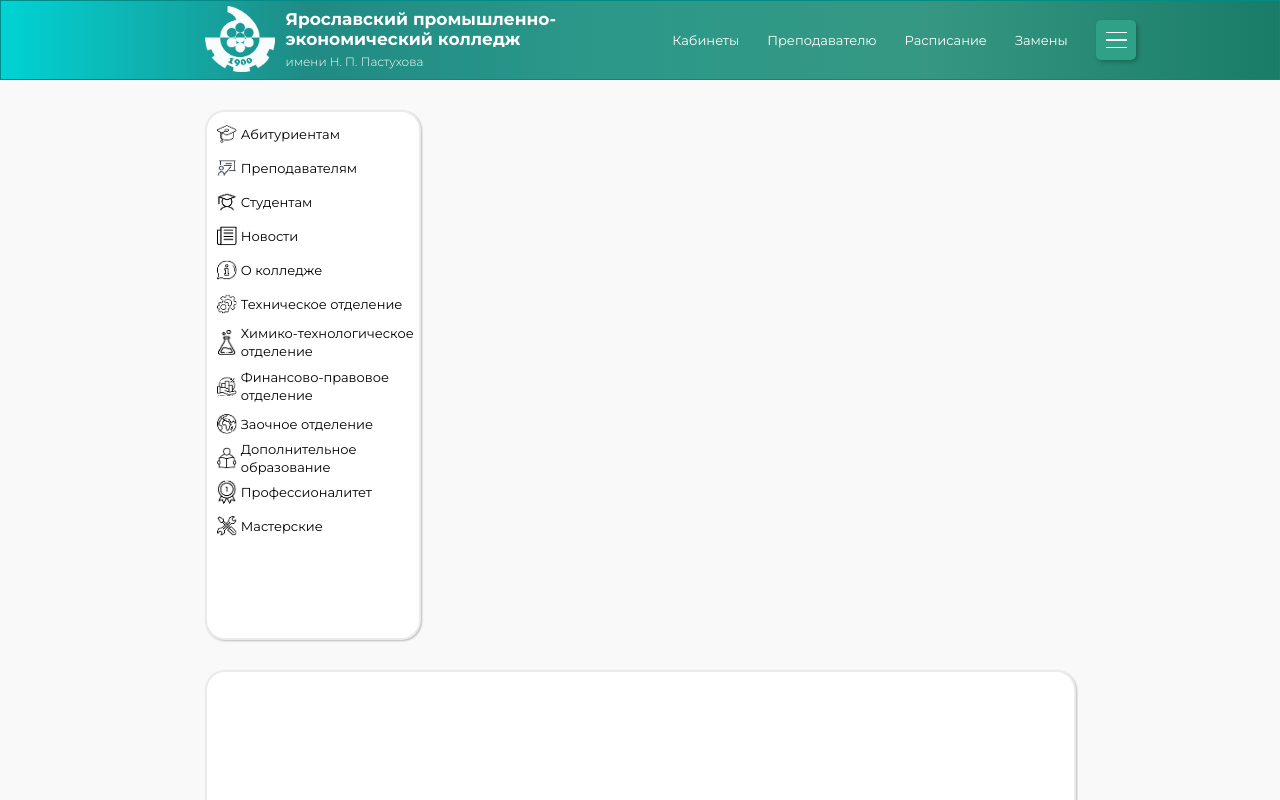
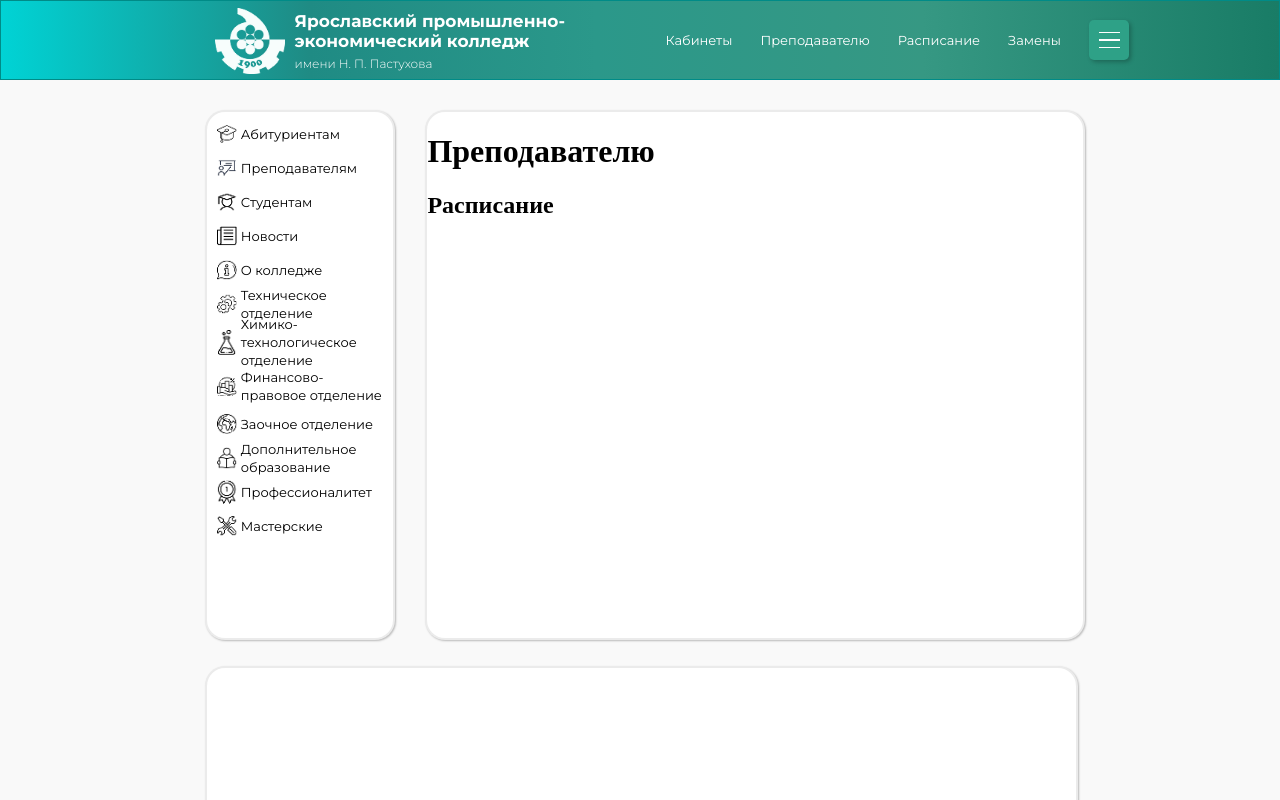
Before and after one commit to chikibambony137/ypec, a Vue app in the folder frontend/: page /forteacher in a window 1280 px wide. Shown: the top 800 px of the page. Built offline with nearby package versions, Linux system fonts and the light colour scheme.

Commit message:
add header components and fix some issues

```diff
--- a/frontend/src/App.vue
+++ b/frontend/src/App.vue
@@ -45,7 +45,7 @@
         flex-direction: column;
 
         width: 100%;
-        height: 2104px;
+        height: 1620px;
         min-width: 1000px;
     }
 
@@ -74,7 +74,7 @@
         margin-bottom: 30px;
 
         display: grid;
-        grid-template-columns: 25% 75%;
+        grid-template-columns: 22% 79%;
         grid-template-rows: 40% 57.69%;
         grid-template-areas:
             "menu info"
@@ -86,7 +86,7 @@
         top: 0;
         width: 67.7%;
         min-width: 800px;
-        height: 63%;
+        height: 1315px;
     }
 
     .menu {
@@ -113,7 +113,7 @@
     .body {
         position: relative;
         grid-area: body;
-        width: 97.2%;
+        width: 96.5%;
         height: 100%;
         margin-top: 30px;
 
--- a/frontend/src/assets/main.css
+++ b/frontend/src/assets/main.css
@@ -15,31 +15,8 @@
   font-weight: normal;
 }
 
-a,
-.green {
+a {
   text-decoration: none;
-  color: hsla(160, 100%, 37%, 1);
-  transition: 0.4s;
-  padding: 3px;
-}
-
-@media (hover: hover) {
-  a:hover {
-    background-color: hsla(160, 100%, 37%, 0.2);
-  }
-}
-
-@media (min-width: 1024px) {
-  body {
-    display: flex;
-    place-items: center;
-  }
-
-  #app {
-    display: grid;
-    grid-template-columns: 1fr 1fr;
-    padding: 0 2rem;
-  }
 }
 
 h1 {
--- /dev/null
+++ b/frontend/src/components/Header-refs/Cabinets.vue
@@ -0,0 +1,29 @@
+<template>
+    <div class="info">
+        <h1>Кабинеты</h1>
+    </div>
+</template>
+
+<script>
+export default {
+
+}
+</script>
+
+<style scoped>
+    .info {
+        grid-area: "info";
+        height: 100%;
+        width: 100%;
+        max-width: 100%;
+        box-sizing: border-box;
+        border: 2px solid rgba(136, 136, 136, 0.17);
+        border-radius: 20px;
+        box-shadow: 1px 1px 2px 0px rgba(0, 0, 0, 0.25);
+        background: rgb(255, 255, 255);
+    }
+
+    h1 {
+        color: black;
+    }
+</style>
--- /dev/null
+++ b/frontend/src/components/Header-refs/Changes.vue
@@ -0,0 +1,29 @@
+<template>
+    <div class="info">
+        <h1>Замены</h1>
+    </div>
+</template>
+
+<script>
+export default {
+
+}
+</script>
+
+<style scoped>
+    .info {
+        grid-area: "info";
+        height: 100%;
+        width: 100%;
+        max-width: 100%;
+        box-sizing: border-box;
+        border: 2px solid rgba(136, 136, 136, 0.17);
+        border-radius: 20px;
+        box-shadow: 1px 1px 2px 0px rgba(0, 0, 0, 0.25);
+        background: rgb(255, 255, 255);
+    }
+
+    h1 {
+        color: black;
+    }
+</style>
--- /dev/null
+++ b/frontend/src/components/Header-refs/ForTeacher.vue
@@ -0,0 +1,30 @@
+<template>
+    <div class="info">
+        <h1>Преподавателю</h1>
+        <h2>Расписание</h2>
+    </div>
+</template>
+
+<script>
+export default {
+
+}
+</script>
+
+<style scoped>
+    .info {
+        grid-area: "info";
+        height: 100%;
+        width: 100%;
+        max-width: 100%;
+        box-sizing: border-box;
+        border: 2px solid rgba(136, 136, 136, 0.17);
+        border-radius: 20px;
+        box-shadow: 1px 1px 2px 0px rgba(0, 0, 0, 0.25);
+        background: rgb(255, 255, 255);
+    }
+
+    h1 {
+        color: black;
+    }
+</style>
--- /dev/null
+++ b/frontend/src/components/Header-refs/Raspisanie.vue
@@ -0,0 +1,29 @@
+<template>
+    <div class="info">
+        <h1>Расписание</h1>
+    </div>
+</template>
+
+<script>
+export default {
+
+}
+</script>
+
+<style scoped>
+    .info {
+        grid-area: "info";
+        height: 100%;
+        width: 100%;
+        max-width: 100%;
+        box-sizing: border-box;
+        border: 2px solid rgba(136, 136, 136, 0.17);
+        border-radius: 20px;
+        box-shadow: 1px 1px 2px 0px rgba(0, 0, 0, 0.25);
+        background: rgb(255, 255, 255);
+    }
+
+    h1 {
+        color: black;
+    }
+</style>
--- a/frontend/src/components/Header.vue
+++ b/frontend/src/components/Header.vue
@@ -1,18 +1,20 @@
 <template>
-        <div class="logo" @click="moveToHome">
+    <a href="/" class="refToHome">
+        <div class="logo">
             <img src="../assets/logo.png" width="70px">
         </div>
-        <div class="title" @click="moveToHome">
+        <div class="title">
             <h1>Ярославский промышленно- экономический колледж <br/></h1>
             <h2>имени Н. П. Пастухова</h2>
         </div>
+    </a>
 
     <div class="refs-header">
         <div class="refs-header2">
-            <label>Кабинеты</label>
-            <label>Преподавателю</label>
-            <label>Расписание</label>
-            <label>Замены</label>
+            <a href="/cabinets"><label>Кабинеты</label></a>
+            <a href="/forteacher"><label>Преподавателю</label></a>
+            <a href="/raspisanie"><label>Расписание</label></a>
+            <a href="/changes"><label>Замены</label></a>
 
             <div>
                 <MenuBttn></MenuBttn>
@@ -36,6 +38,15 @@ export default {
 </script>
 
 <style scoped>
+    .refToHome {
+        position: relative;
+        margin-left: 12.2%;
+        top: 2px;
+        cursor: pointer;
+        display: flex;
+
+    }
+
     .logo {
         position: relative;
         margin-left: 16%;
@@ -80,7 +91,7 @@ export default {
         position: relative;
         width: 41.5%;
         align-items: center;
-        margin-left: 40px;
+        margin-left: 6.4%;
         display: flex;
         flex-direction: row;
     }
--- a/frontend/src/components/Main.vue
+++ b/frontend/src/components/Main.vue
@@ -34,7 +34,7 @@
         width: 100%;
 
         display: grid;
-        grid-template-columns: 50% 20%;
+        grid-template-columns: 52.5% 22%;
         grid-template-rows: 28% 66.3%;
         grid-template-areas:
             "swap aside"
```
Also changed, not shown: frontend/src/router.js (+10 -0 lines).
